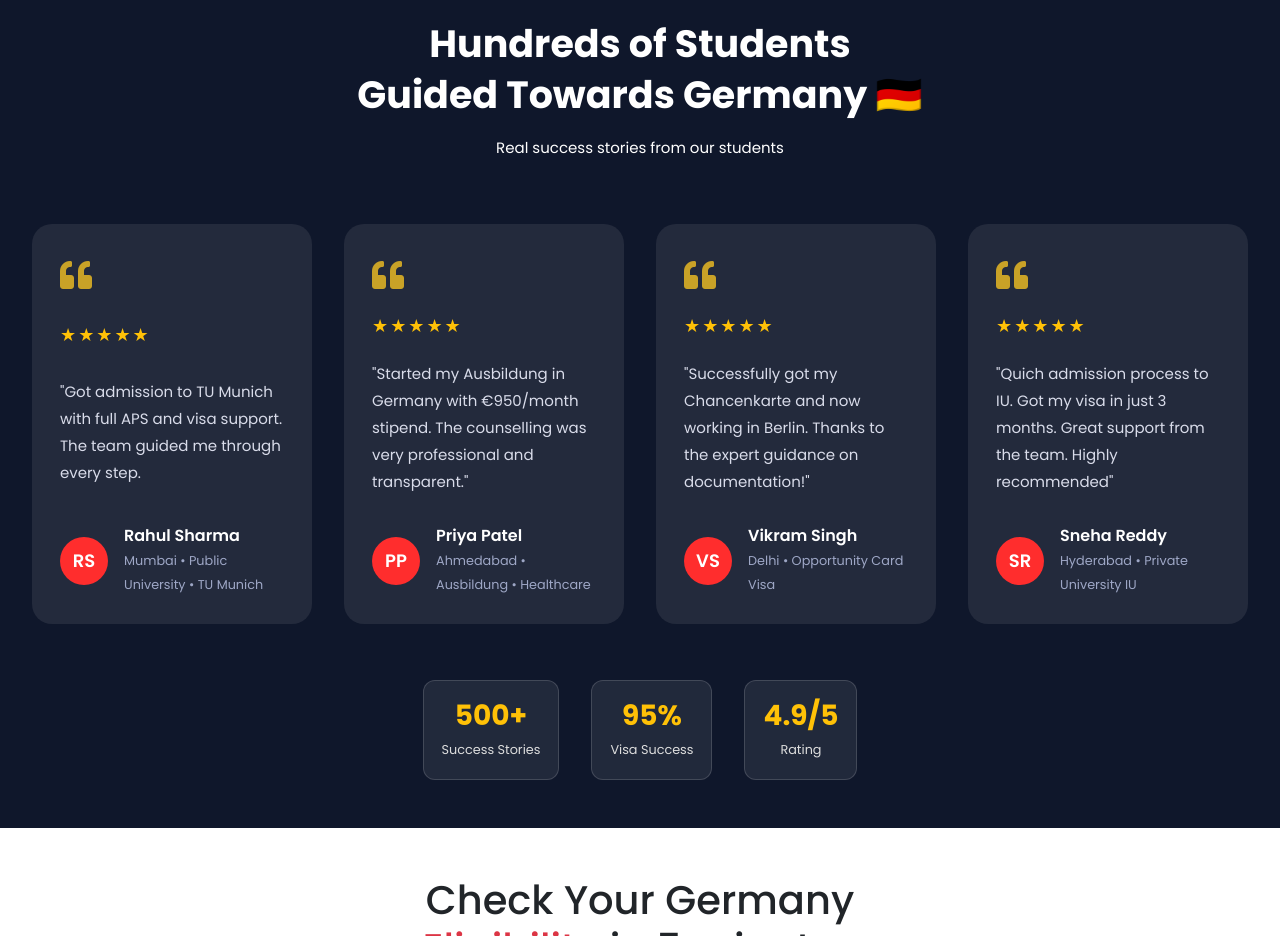
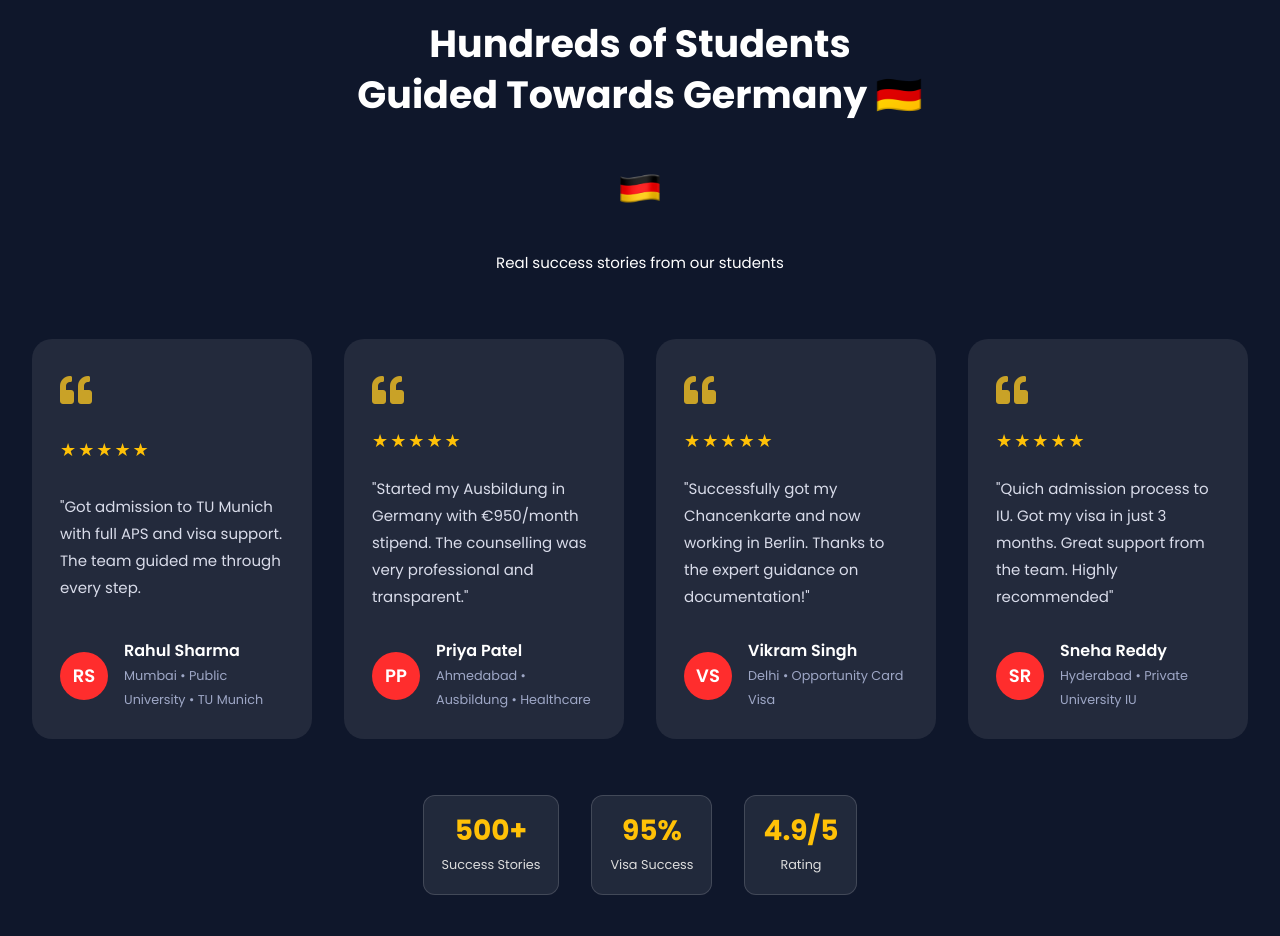
Before and after one commit to HardikKajne1999/Bootstrap-Blog, a plain HTML site: page index.html in a window 1280 px wide. Shown: the part 3940-4876 px from the top of the page. Drawn offline with nearby package versions, Linux system fonts and the light colour scheme.

Commit message:
flag fix

```diff
--- a/index.html
+++ b/index.html
@@ -419,9 +419,9 @@
             Guided Towards Germany 🇩🇪
           </h2>
 
-          <!-- <div class="flag">
+          <div class="flag">
             <img src="./images.png" alt="" />
-          </div> -->
+          </div>
 
           <p class="subtitle text-white">
             Real success stories from our students
```
